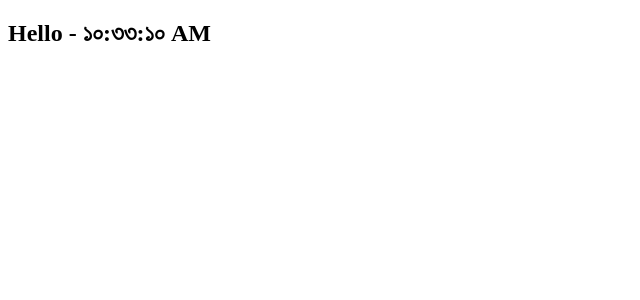
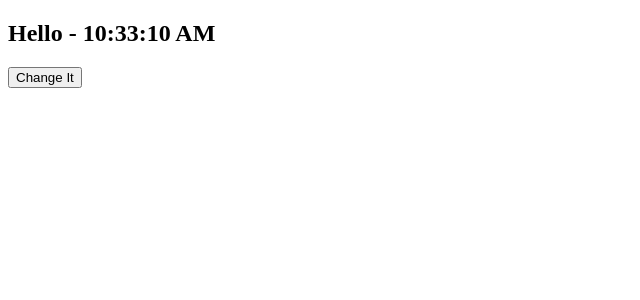
Before and after one commit to moazzamhossain7/react-basic-learning, a React (Create React App) app: page / in a window 1280 px wide. Shown: the top 300 px of the page, without its empty margins (0-640 px from the left). Built offline with nearby package versions, Linux system fonts and the light colour scheme.

Commit message:
handling events and rendering control

```diff
--- a/src/App.js
+++ b/src/App.js
@@ -1,7 +1,10 @@
+import Clock from './components/Clock';
+
 function App() {
+    console.log('App component rendered!');
     return (
         <div>
-            <h2>Hello World</h2>
+            <Clock locale="bn-BD" />
         </div>
     );
 }
--- /dev/null
+++ b/src/components/Button.js
@@ -0,0 +1,26 @@
+import React from 'react';
+
+class Button extends React.Component {
+    shouldComponentUpdate(nextProps) {
+        const { change: currentChange } = this.props;
+        const { change: nextChange } = nextProps;
+
+        if (currentChange === nextChange) {
+            return false;
+        }
+        return true;
+    }
+
+    render() {
+        console.log('Button component rendered!');
+        const { change, locale } = this.props;
+
+        return (
+            <button type="button" onClick={() => change(locale)}>
+                Change It
+            </button>
+        );
+    }
+}
+
+export default Button;
--- /dev/null
+++ b/src/components/Clock.js
@@ -0,0 +1,46 @@
+import React from 'react';
+import Button from './Button';
+
+class Clock extends React.Component {
+    state = {
+        date: new Date(),
+        locale: 'en-US',
+    };
+
+    componentDidMount() {
+        this.timer = setInterval(() => this.trick(), 1000);
+    }
+
+    componentWillUnmount() {
+        clearInterval(this.timer);
+    }
+
+    changeIt = (locale) => {
+        this.setState({
+            locale,
+        });
+    };
+
+    trick() {
+        this.setState({
+            date: new Date(),
+        });
+    }
+
+    render() {
+        console.log('Clock component rendered!');
+        const { date, locale } = this.state;
+
+        return (
+            <div>
+                <h2>
+                    <span>Hello - </span>
+                    {date.toLocaleTimeString(locale)}
+                </h2>
+                <Button change={this.changeIt} locale="bn-BD" />
+            </div>
+        );
+    }
+}
+
+export default Clock;
--- a/src/index.js
+++ b/src/index.js
@@ -1,41 +1,16 @@
-/* eslint-disable react/destructuring-assignment */
 import React from 'react';
 import ReactDOM from 'react-dom';
-// import App from './App';
-// import reportWebVitals from './reportWebVitals';
+import App from './App';
+import reportWebVitals from './reportWebVitals';
 
-// ReactDOM.render(
-//     <React.StrictMode>
-//         <App />
-//     </React.StrictMode>,
-//     document.getElementById('root')
-// );
+ReactDOM.render(
+    <React.StrictMode>
+        <App />
+    </React.StrictMode>,
+    document.getElementById('root')
+);
 
 // If you want to start measuring performance in your app, pass a function
 // to log results (for example: reportWebVitals(console.log))
 // or send to an analytics endpoint. Learn more: https://bit.ly/CRA-vitals
-// reportWebVitals();
-
-// function Clock({ locale }) {
-//     return (
-//         <div>
-//             <h2>{new Date().toLocaleTimeString(locale)}</h2>
-//         </div>
-//     );
-// }
-
-class Clock extends React.Component {
-    render() {
-        return (
-            <div>
-                <h2>
-                    {this.props.children} {new Date().toLocaleTimeString(this.props.locale)}
-                </h2>
-            </div>
-        );
-    }
-}
-
-setInterval(() => {
-    ReactDOM.render(<Clock locale="bn-BD"> Hello -</Clock>, document.getElementById('root'));
-}, 1000);
+reportWebVitals();
```
